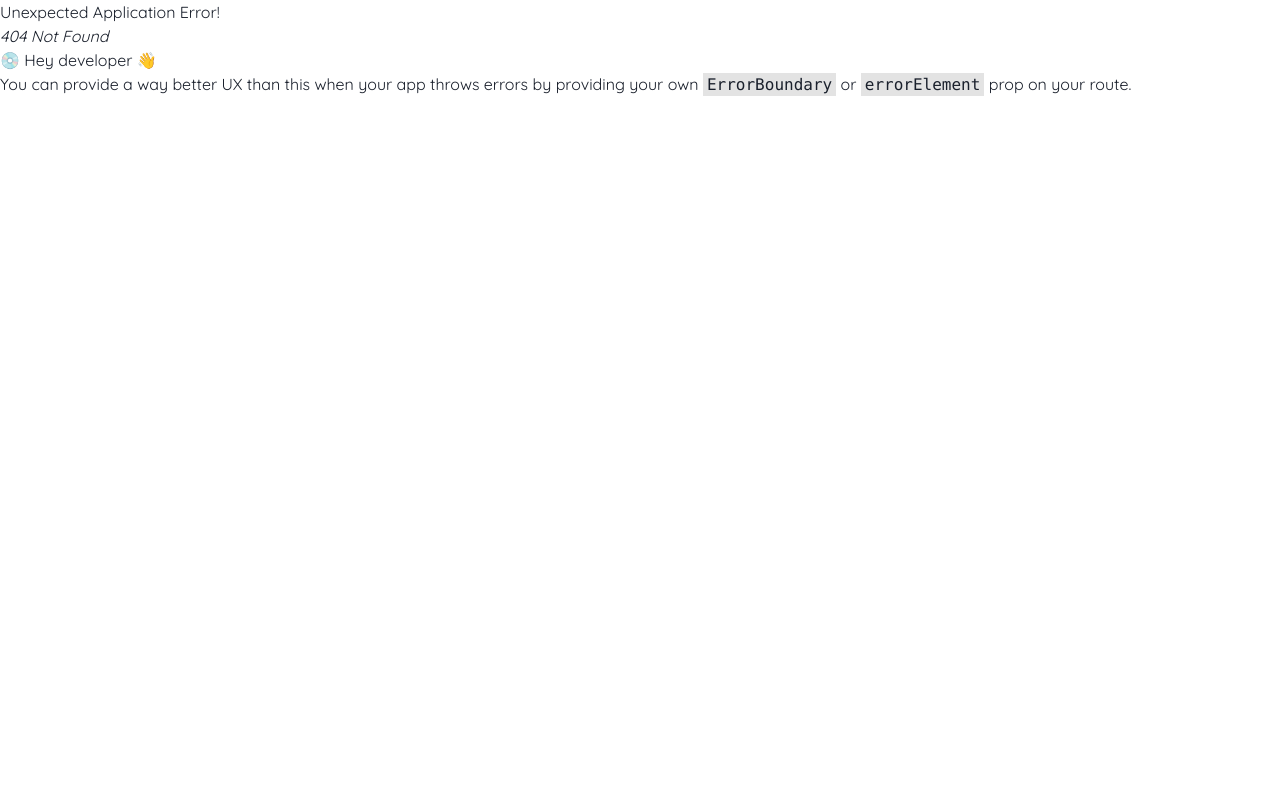
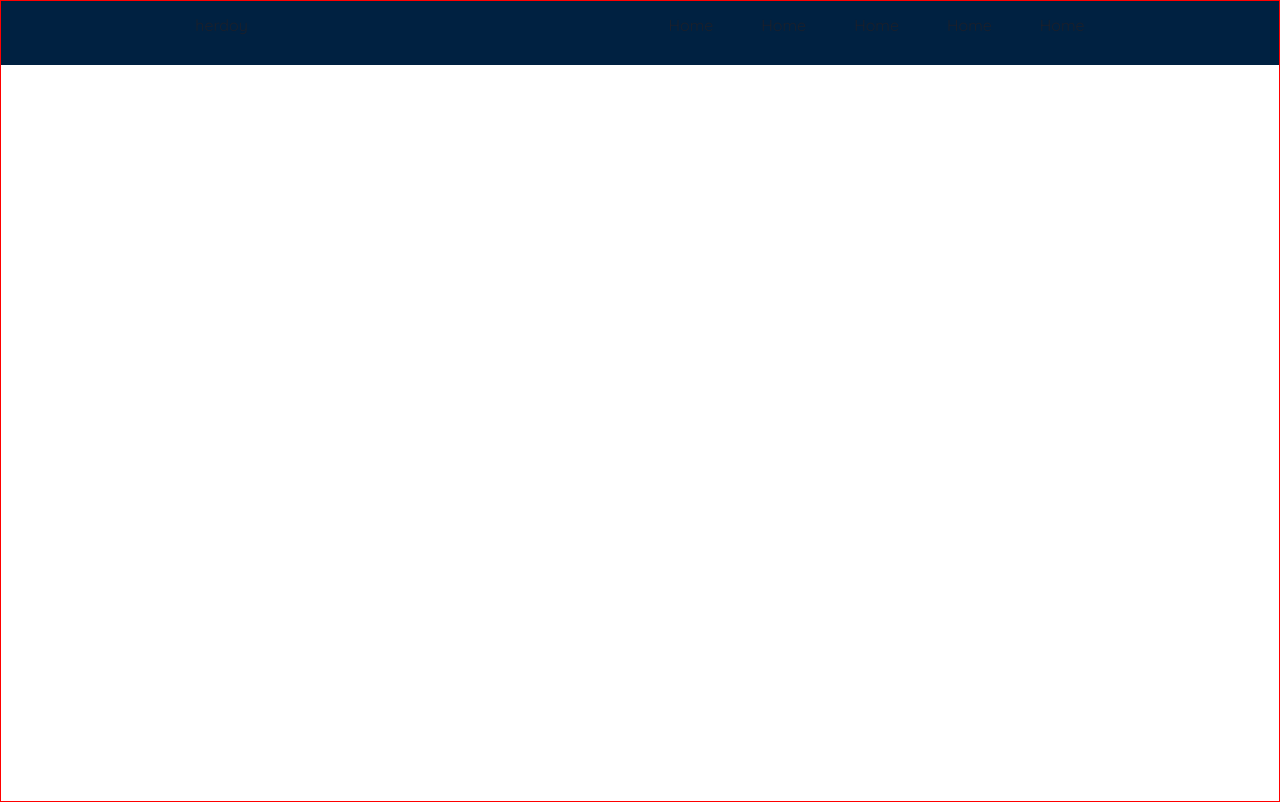
Before and after one commit to Recycler-App/Frontend, a React (Create React App) app: page /AboutUs in a window 1280 px wide. Before the commit this address had no page. Built offline with nearby package versions, Linux system fonts and the light colour scheme.

Commit message:
Added About components

```diff
--- a/public/index.html
+++ b/public/index.html
@@ -9,6 +9,7 @@
       name="description"
       content="Web site created using create-react-app"
     />
+    <link href="https://cdn.jsdelivr.net/npm/bootstrap@5.3.0-alpha1/dist/css/bootstrap.min.css" rel="stylesheet" integrity="sha384-GLhlTQ8iRABdZLl6O3oVMWSktQOp6b7In1Zl3/Jr59b6EGGoI1aFkw7cmDA6j6gD" crossorigin="anonymous">
     <link rel="apple-touch-icon" href="%PUBLIC_URL%/logo192.png" />
     <!--
       manifest.json provides metadata used when your web app is installed on a
@@ -24,7 +25,7 @@
       work correctly both with client-side routing and a non-root public URL.
       Learn how to configure a non-root public URL by running `npm run build`.
     -->
-    <title>React App</title>
+    <title>Recycler</title>
   </head>
   <body>
     <noscript>You need to enable JavaScript to run this app.</noscript>
@@ -39,5 +40,6 @@
       To begin the development, run `npm start` or `yarn start`.
       To create a production bundle, use `npm run build` or `yarn build`.
     -->
+    <script src="https://cdn.jsdelivr.net/npm/bootstrap@5.3.0-alpha1/dist/js/bootstrap.bundle.min.js" integrity="sha384-w76AqPfDkMBDXo30jS1Sgez6pr3x5MlQ1ZAGC+nuZB+EYdgRZgiwxhTBTkF7CXvN" crossorigin="anonymous"></script>
   </body>
 </html>
--- a/src/App.tsx
+++ b/src/App.tsx
@@ -1,5 +1,6 @@
 import * as React from "react";
 import { ChakraProvider, Box } from "@chakra-ui/react";
+import './style/AboutUs.css'
 import "@fontsource/quicksand/400.css";
 import "@fontsource/quicksand/500.css";
 import "@fontsource/quicksand/600.css";
@@ -8,12 +9,17 @@ import theme from "./theme";
 import { RouterProvider } from "react-router";
 import { createBrowserRouter } from "react-router-dom";
 import Home from "./routes/Home";
+import AboutUs from "./components/AboutUs";
 
 const router = createBrowserRouter([
   {
     path: "/",
     element: <Home />,
     // errorElement: <ErrorPage />,
+  },
+  {
+    path: "/AboutUs",
+    element: <AboutUs />,
   },
 ]);
 
--- /dev/null
+++ b/src/components/AboutUs.tsx
@@ -0,0 +1,12 @@
+import React from 'react'
+import '../style/Navbar.css'
+import '../style/Footer.css'
+import Navbar from './Navbar'
+
+const AboutUs = () => {
+  return (
+    <div><Navbar /></div>
+  )
+}
+
+export default AboutUs
--- /dev/null
+++ b/src/components/Footer.tsx
@@ -0,0 +1,9 @@
+import React from 'react'
+
+const Footer = () => {
+  return (
+    <div>Footer</div>
+  )
+}
+
+export default Footer
--- a/src/components/Header.tsx
+++ b/src/components/Header.tsx
@@ -26,7 +26,7 @@ function Header() {
         alignItems="center"
       >
         <Link to="/">HOME</Link>
-        <Link to="/">ABOUT US</Link>
+        <Link to="/AboutUs">ABOUT US</Link>
         <Link to="/">GALLERY</Link>
         <Link to="/">CONTACT US</Link>
         <Link to="/">OUR BLOG</Link>
--- /dev/null
+++ b/src/components/Navbar.tsx
@@ -0,0 +1,45 @@
+import React, { useState } from 'react'
+import { Link } from 'react-router-dom'
+
+function Navbar() {
+  const [active, setActive] = useState('nav__menu')
+  const [icon, setIcon] = useState('nav__toggler')
+  const navToggle = () => {
+    if (active === 'nav__menu') {
+      setActive('nav__menu nav__active')
+    } else setActive('nav__menu')
+
+    if (icon === 'nav__toggler') {
+      setIcon('nav__toggler toggle')
+    } else setIcon('nav__toggler')
+  }
+  return (
+    <nav className='nav'>
+      <p>herdoy</p>
+      <ul className={active}>
+        <li className='nav__item'>
+          <Link to='/'>Home</Link>
+        </li>
+        <li className='nav__item'>
+          <Link to='/'>Home</Link>
+        </li>
+        <li className='nav__item'>
+          <Link to='/'>Home</Link>
+        </li>
+        <li className='nav__item'>
+          <Link to='/'>Home</Link>
+        </li>
+        <li className='nav__item'>
+          <Link to='/'>Home</Link>
+        </li>
+      </ul>
+      <div onClick={navToggle} className={icon}>
+        <div className='line1'></div>
+        <div className='line2'></div>
+        <div className='line3'></div>
+      </div>
+    </nav>
+  )
+}
+
+export default Navbar
--- /dev/null
+++ b/src/style/AboutUs.css
@@ -0,0 +1,17 @@
+@import url('https://fonts.googleapis.com/css2?family=Raleway:wght@500&display=swap');
+*,
+::after,
+::before {
+  margin: 0;
+  padding: 0;
+  outline: none;
+  box-sizing: border-box;
+}
+body {
+  border: 1px solid red;
+  color: black;
+  width: 100%;
+  max-width: 1440px;
+  margin: 0 auto;
+  font-family: 'Raleway', sans-serif;
+}
--- /dev/null
+++ b/src/style/Navbar.css
@@ -0,0 +1,69 @@
+li {
+  list-style: none;
+}
+a {
+  text-decoration: none;
+  color: rgb(204, 204, 204);
+}
+
+.nav {
+  display: flex;
+  align-items: center;
+  justify-content: space-around;
+  height: 8vh;
+  background: rgb(0, 33, 65);
+}
+.nav__brand {
+  text-transform: uppercase;
+}
+
+.nav__menu {
+  display: flex;
+  align-items: center;
+  justify-content: space-around;
+  gap: 3rem;
+}
+.nav__toggler {
+  display: none;
+}
+.nav__toggler div {
+  width: 2.5rem;
+  height: 0.2rem;
+  margin: 0.4rem;
+  background: rgb(204, 204, 204);
+  transition: 0.3s ease-in;
+}
+
+@media screen and (max-width: 768px) {
+  .nav__toggler {
+    display: block;
+    cursor: pointer;
+  }
+  .nav__menu {
+    position: fixed;
+    top: 7vh;
+    right: 0;
+    height: 93vh;
+    width: 50vw;
+    background: rgb(0, 33, 65);
+    flex-direction: column;
+    transform: translateX(100%);
+    transition: 0.5s ease-in;
+  }
+}
+/* Active Class */
+.nav__active {
+  transform: translateX(0%);
+}
+
+/* Toggle Icon Animation */
+
+.toggle .line1 {
+  transform: rotate(-45deg) translate(-4px, 5px);
+}
+.toggle .line2 {
+  opacity: 0;
+}
+.toggle .line3 {
+  transform: rotate(45deg) translate(-4px, -5px);
+}
```
Also changed, not shown: src/style/Footer.css (added), 2 other files (tests, documents, lock files or other folders).
